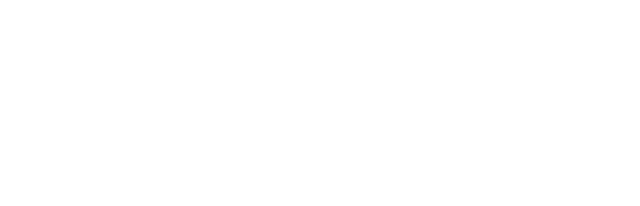
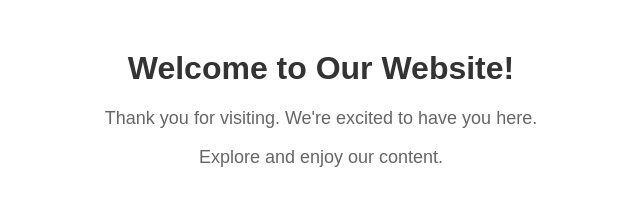
Before and after one commit to gpswarwal/deploy-cloudflare, a plain HTML site: page index.html in a window 1280 px wide. Shown: the whole page, without its empty margins (319-959 px from the left). Drawn offline with Linux system fonts and the light colour scheme.

Commit message:
Update index.html

```diff
--- a/index.html
+++ b/index.html
@@ -1,9 +1,33 @@
-<!-- index.html -->
-
+<!-- templates/index.html -->
 <!DOCTYPE html>
 <html lang="en">
+
 <head>
-    <meta charset="utf-8">
-    <title>Am I HTML already?</title>
+    <meta charset="UTF-8">
+    <meta name="viewport" content="width=device-width, initial-scale=1.0">
+    <title>Welcome to Our Website</title>
+    <style>
+        body {
+            font-family: Arial, sans-serif;
+            text-align: center;
+            margin: 50px;
+        }
+
+        h1 {
+            color: #333;
+        }
+
+        p {
+            color: #666;
+            font-size: 18px;
+        }
+    </style>
 </head>
+
+<body>
+    <h1>Welcome to Our Website!</h1>
+    <p>Thank you for visiting. We're excited to have you here.</p>
+    <p>Explore and enjoy our content.</p>
+</body>
+
 </html>
```
